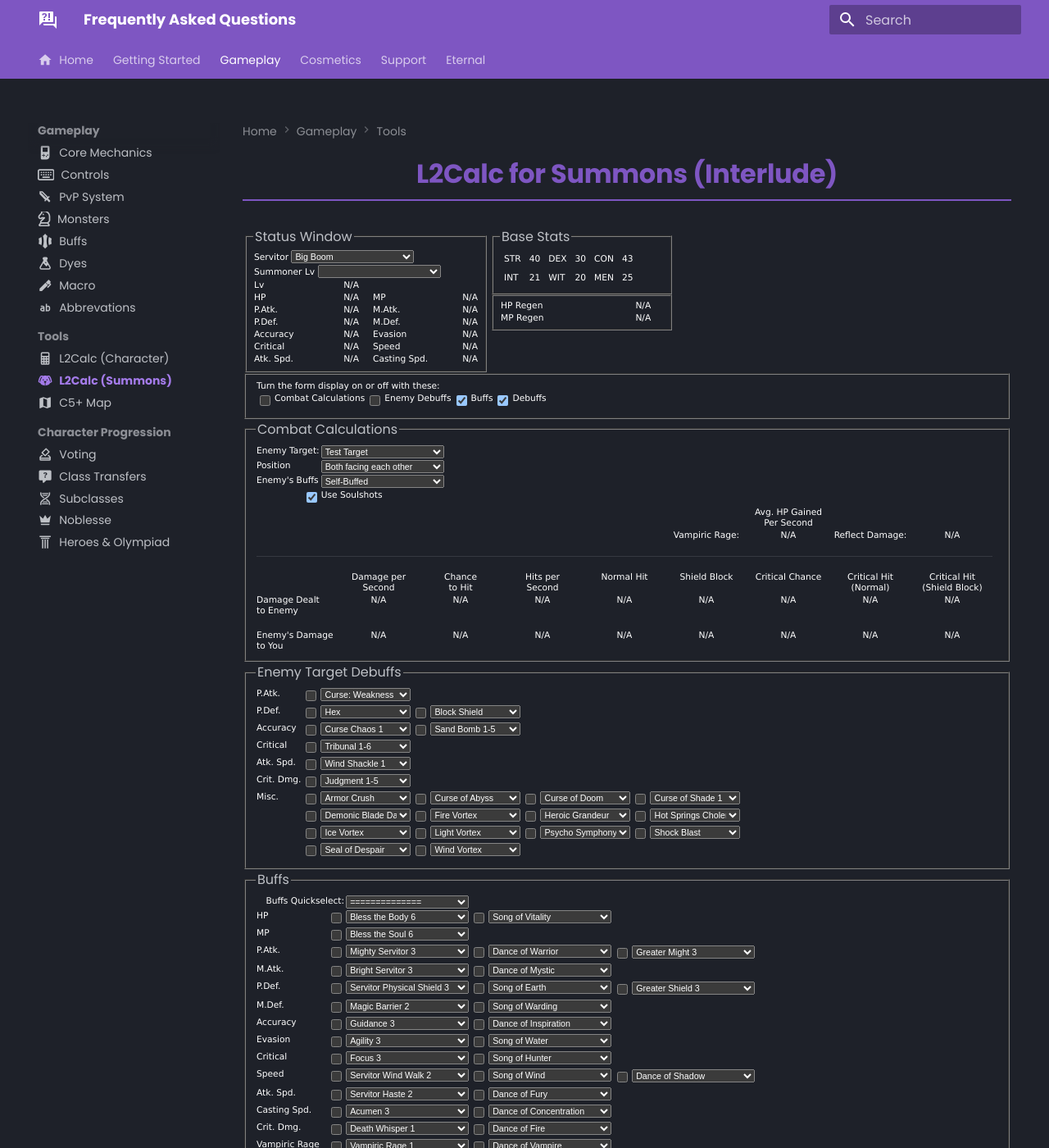
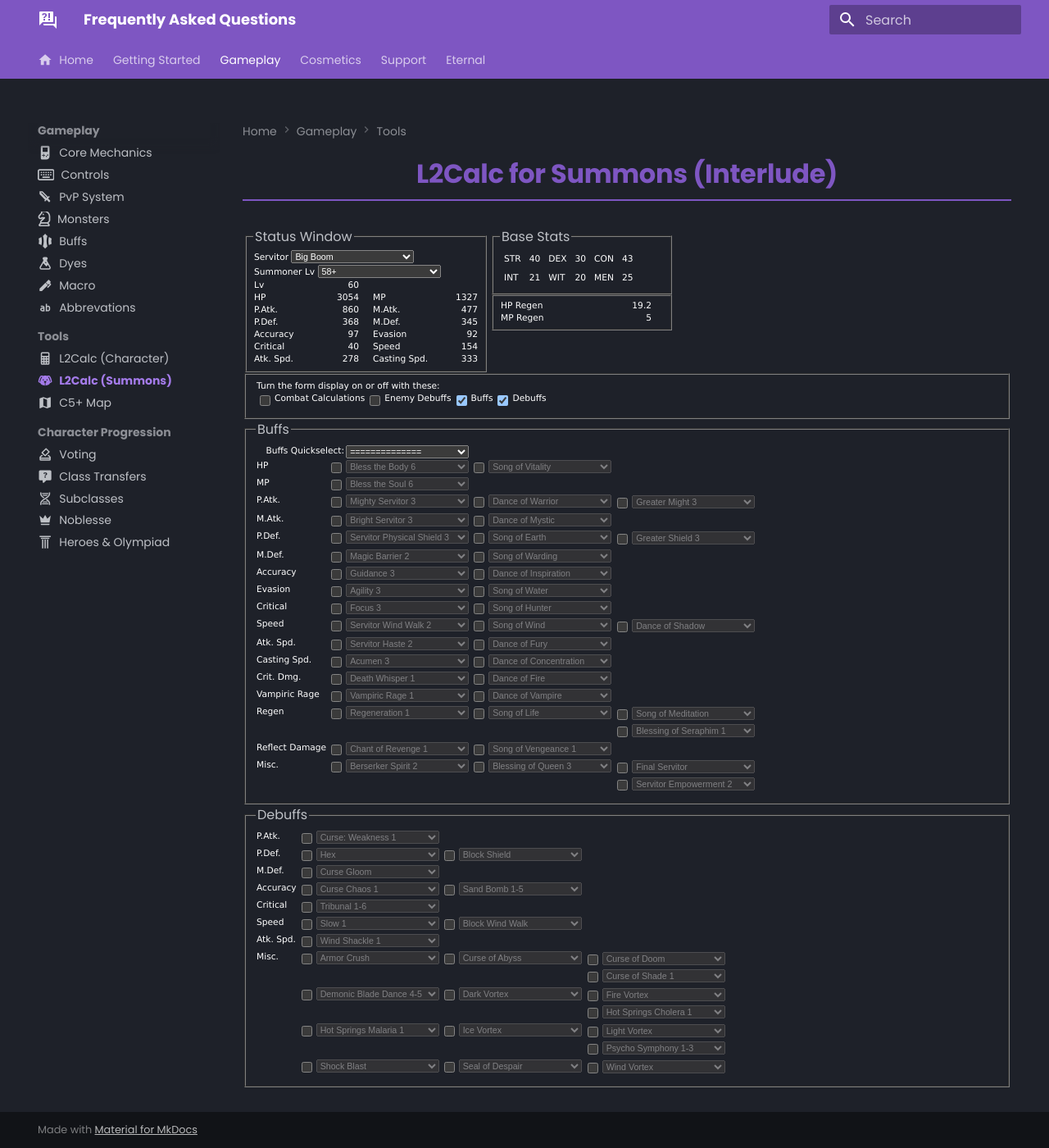
Before and after one commit to tab1-web/faq, an MkDocs documentation site: the page built from docs/features/l2calcsum.md, in a window 1280 px wide and 1400 px high. Shown: the whole window at 82% size. Built offline with MkDocs 1.6.1 and Material for MkDocs 9.7.7, drawn with Linux system fonts in a browser that asks for light colours; some web fonts are replaced; part of the change alters nothing that is shown.

```diff
--- a/docs/features/js/pet_calc/run.js
+++ /dev/null
@@ -1,45 +0,0 @@
-(function() {
-    var shouldReload = !sessionStorage.getItem('reloaded') && !window.location.hash.includes('reloaded');
-
-    if (shouldReload) {
-        sessionStorage.setItem('reloaded', 'true');
-        window.location.hash = 'reloaded';
-
-        setTimeout(function() {
-            window.location.reload(true);
-        }, 200);
-        return;
-    }
-
-    function initializeAll() {
-        if (typeof buffs !== 'function' ||
-            typeof debuffs !== 'function' ||
-            typeof calc !== 'function') {
-            console.error('Missing required functions!');
-            setTimeout(initializeAll, 100);
-            return;
-        }
-
-        buffs();
-        debuffs();
-        edebuffs();
-        calc();
-        boxgoaway();
-    }
-
-    function init() {
-        if (document.readyState === 'complete') {
-            initializeAll();
-        } else {
-            document.addEventListener('DOMContentLoaded', initializeAll);
-        }
-
-        if (typeof document$ !== 'undefined') {
-            document$.subscribe(function() {
-                setTimeout(initializeAll, 100);
-            });
-        }
-    }
-
-    setTimeout(init, 100);
-})();
--- a/docs/features/l2calcsum.md
+++ b/docs/features/l2calcsum.md
@@ -1034,4 +1034,44 @@ Summoner Lv
 
 <script src="/faq/features/js/pet_calc/summoncalc.js" defer> </script>
 <script src="/faq/features/js/pet_calc/rawdata.js" defer> </script>
-<script src="/faq/features/js/pet_calc/run.js" defer> </script>
+
+<script>
+(function() {
+    if (!sessionStorage.getItem('reloaded')) {
+        sessionStorage.setItem('reloaded', 'true');
+        window.location.reload();
+    }
+
+    function initializeAll() {
+        if (typeof buffs !== 'function' ||
+            typeof debuffs !== 'function' ||
+            typeof calc !== 'function') {
+            console.error('Missing required functions!');
+            setTimeout(initializeAll, 100);
+            return;
+        }
+
+        buffs();
+        debuffs();
+        edebuffs();
+        calc();
+        boxgoaway();
+    }
+
+    function init() {
+        if (document.readyState === 'complete') {
+            initializeAll();
+        } else {
+            document.addEventListener('DOMContentLoaded', initializeAll);
+        }
+
+        if (typeof document$ !== 'undefined') {
+            document$.subscribe(function() {
+                setTimeout(initializeAll, 100);
+            });
+        }
+    }
+
+    setTimeout(init, 50);
+})();
+</script>
```
